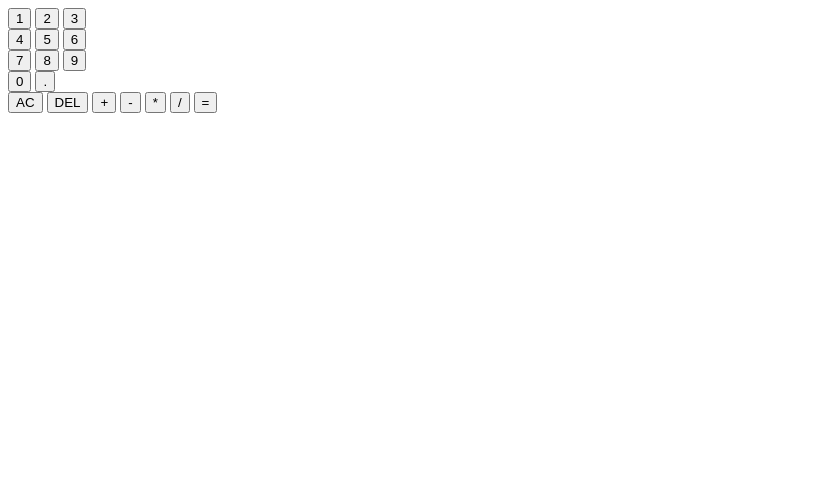
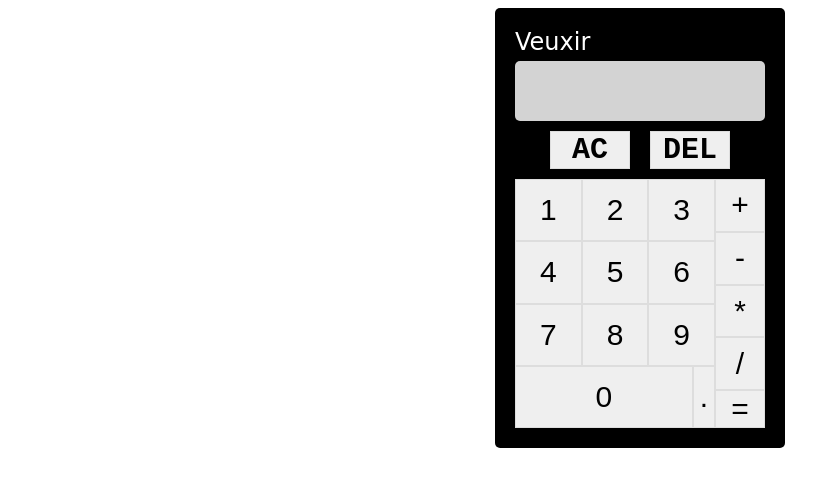
Before and after one commit to Veuxirdev/calculator, a plain HTML site: page index.html in a window 1280 px wide. Shown: the whole page, without its empty margins (0-840 px from the left). Drawn offline with Linux system fonts and the light colour scheme; a web font is replaced by a local one.

Commit message:
Add styles to calculator + bug fix

```diff
--- a/index.html
+++ b/index.html
@@ -5,12 +5,22 @@
     <meta name="viewport" content="width=device-width, initial-scale=1.0">
     <title>Calculator</title>
     <link rel="stylesheet" href="styles.css">
+    <link rel="preconnect" href="https://fonts.googleapis.com">
+    <link rel="preconnect" href="https://fonts.gstatic.com" crossorigin>
+    <link href="https://fonts.googleapis.com/css2?family=Roboto:ital,wght@0,100..900;1,100..900&family=Sevillana&display=swap" rel="stylesheet">
 </head>
 <body>
     <div id="calculator_container">
-        <div id ="display"></div>
+        <div class="creator">Veuxir</div>
+        <div id="display_container">
+            <div id ="display"></div>
+        </div>
+        <div class="top-btns">
+            <button class="clear" id="clear">AC</button>
+            <button class="delete" id="delete">DEL</button>
+        </div>
         <div id="btn_container">
-            <div class="numbers_btn flex-row">
+            <div class="numbers_btn flex-column">
                 <div class="flex-line">
                     <button class="number" id="num_1">1</button>
                     <button class="number" id="num_2">2</button>
@@ -32,8 +42,6 @@
                 </div>
             </div>
             <div class="operators_btn flex-column">
-                <button class="clear" id="clear">AC</button>
-                <button class="delete" id="delete">DEL</button>
                 <button class="operator" id="sum">+</button>
                 <button class="operator" id="substract">-</button>
                 <button class="operator" id="multiply">*</button>
--- a/script.js
+++ b/script.js
@@ -46,7 +46,7 @@ const handleOperator = (el) => {
 }
 
 const handleFloatBtn = ()=> {
-    if(!display.textContent.includes(".")){
+    if(!display.textContent.includes(".") && display.textContent.length < 13){
         display.textContent += ".";
     }
 }
@@ -154,6 +154,10 @@ const multiply = (a,b) =>{
     return a*b;
 }
 const divide = (a,b) =>{
+    if(b == 0){
+        alert("You can't divide by 0!");
+        return 0;
+    }
     return a/b;
 }
 
--- a/styles.css
+++ b/styles.css
@@ -0,0 +1,83 @@
+html{
+    box-sizing: border-box;
+}
+#calculator_container{
+    width : 250px;
+    height: 400px;
+    margin: 0 auto;
+    padding: 20px;
+    display: flex;
+    flex-direction: column;
+    background-color: black;
+    border-radius: 5px;
+}
+.creator{
+    color: white;
+    font-family: "Sevillana", 'Brush Script MT', cursive;
+    margin-bottom: 5px;
+    font-size: 24px;
+}
+#display_container{
+    height: 40px;
+    background-color: lightgray;
+    display: flex;
+    align-items: center;
+    justify-content: flex-end;
+    padding: 10px;
+    border-radius: 5px;
+}
+#display{
+    font-size: 29px;
+    font-family: monospace;
+}
+.top-btns{
+    display: flex;
+    justify-content: flex-end;
+    margin-top: 10px;
+    margin-bottom: 10px;
+    justify-content: center;
+}
+.top-btns button{
+    margin-left: 10px;
+    margin-right: 10px;
+    width: 80px;
+    font-weight: bold;
+    font-family: 'Courier New', monospace;
+}
+#btn_container{
+    display: flex;
+    flex: 1;
+}
+#btn_container button, .top-btns button{
+    font-size: 30px;
+}
+.numbers_btn{
+    flex: 1;
+    display: flex;
+    flex-direction: column;
+}
+.flex-line{
+    flex: 1;
+}
+.operators_btn{
+    display: flex;
+    flex-direction: column;
+    justify-content: space-evenly;
+    width: 50px;
+}
+.operator{
+    flex:1;
+}
+.flex-line{
+    display: flex;
+}
+.flex-line .number{
+    flex: 1;
+}
+button{
+    border: 1px #dddddd solid;
+}
+button:hover{
+    background-color: #dddddd;
+    cursor: pointer;
+}
```
